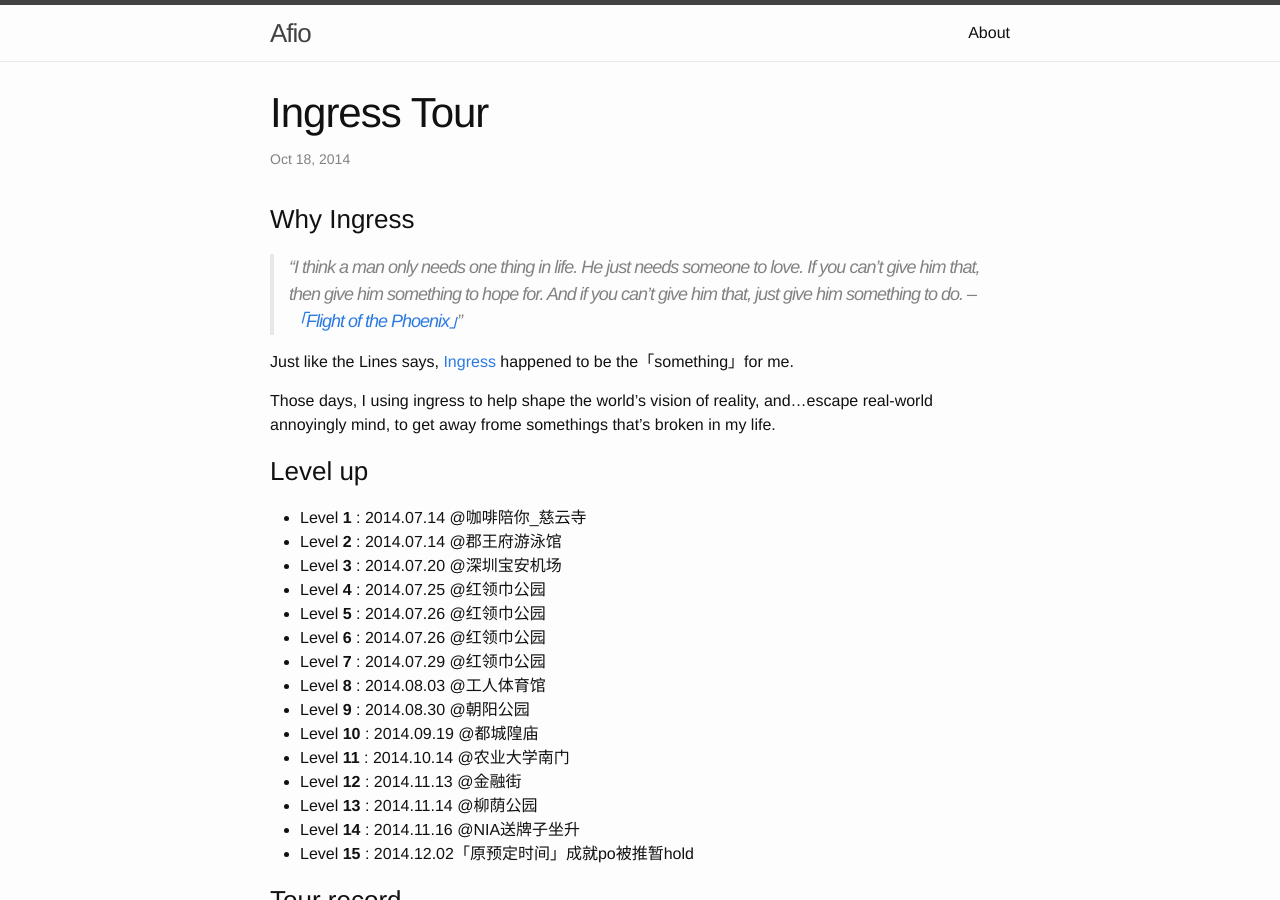
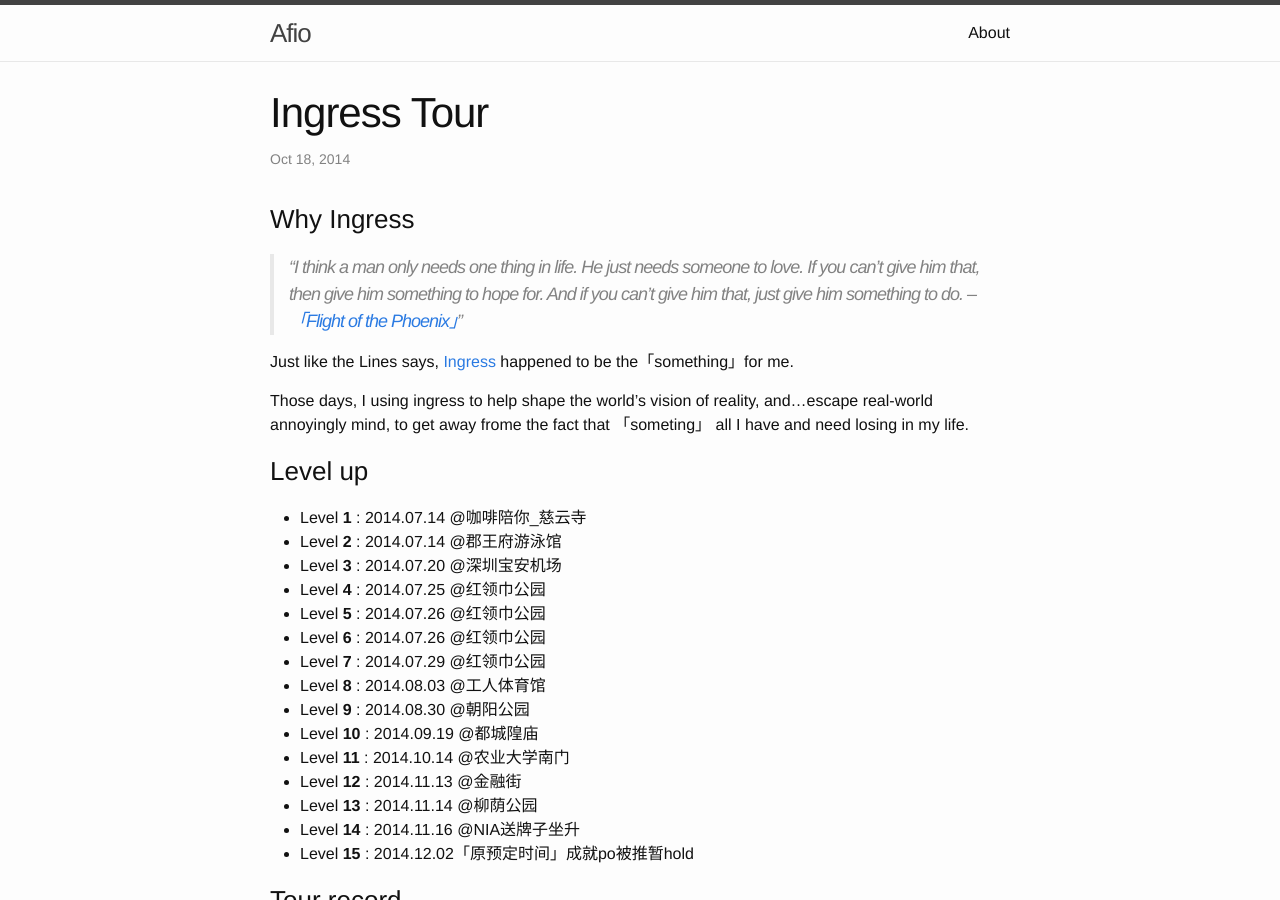
Before and after one commit to Afio/afio.github.io, a Jekyll site: the page built from _posts/2014-10-18-Ingress-Tour.md, in a window 1280 px wide and 900 px high. Built offline with Jekyll 4.4.1, drawn with Linux system fonts in a browser that asks for light colours; comment, search, counter and statistics services are not loaded.

Commit message:
http://www.xiami.com/song/1769026763

```diff
--- a/_posts/2014-10-18-Ingress-Tour.md
+++ b/_posts/2014-10-18-Ingress-Tour.md
@@ -13,7 +13,7 @@ categories: ingress
 
 Just like the Lines says, <a href="https://www.ingress.com/" target="_blank">Ingress</a> happened to be the「something」for me.
 
-Those days, I using ingress to help shape the world’s vision of reality, and…escape real-world annoyingly mind, to get away frome somethings that's broken in my life.
+Those days, I using ingress to help shape the world’s vision of reality, and…escape real-world annoyingly mind, to get away frome the fact that 「someting」 all I have and need losing in my life.
 
 ###Level up
 
```
